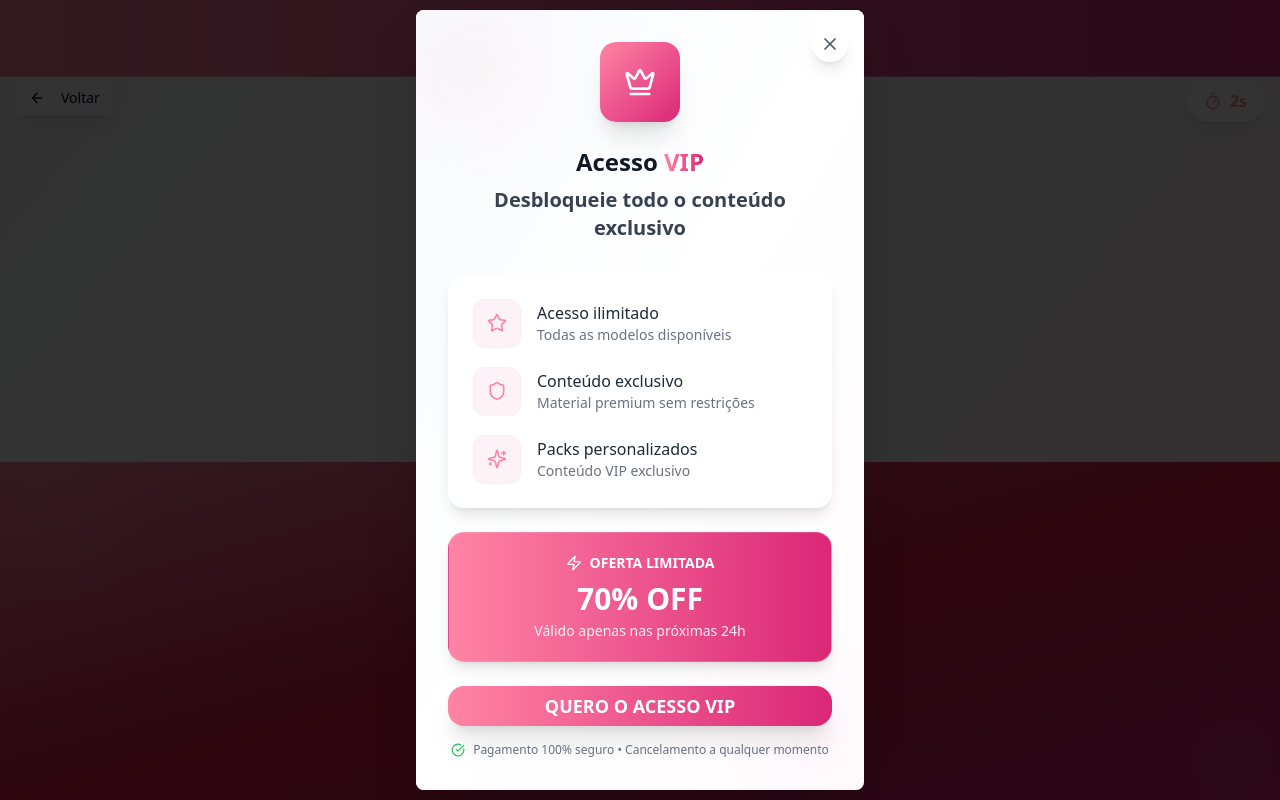
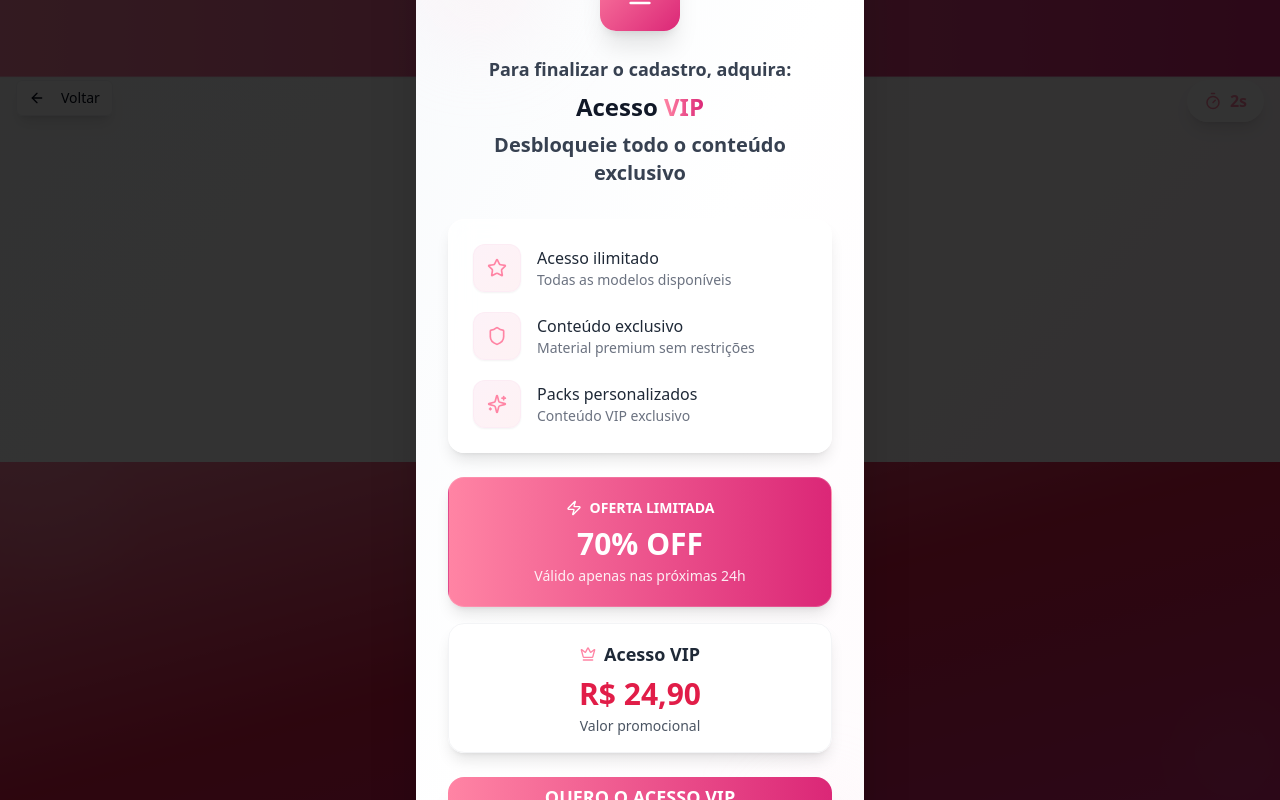
Before and after one commit to akjota2/rosa-mobile-design-flow-85, a React (Vite) app: page /catalogo in a window 1280 px wide. Both pictures are taken after a click on the button "ACESSO VIP COMPLETO". Shown: the part 735-1535 px from the top of the page. Built offline with nearby package versions, Linux system fonts and the light colour scheme.

Commit message:
feat: Add VIP popup content
Include VIP access details and offer information in the popup.

```diff
--- a/src/components/VipPopup.tsx
+++ b/src/components/VipPopup.tsx
@@ -54,15 +54,19 @@ export const VipPopup = ({ trigger, autoOpen = false, onClose }: VipPopupProps)
               <Crown className="text-white" size={32} />
             </div>
 
-            <h2 className="text-2xl font-bold text-gray-900 mb-2">
+            <h2 className="text-lg font-semibold text-gray-700 mb-2">
+              Para finalizar o cadastro, adquira:
+            </h2>
+
+            <h3 className="text-2xl font-bold text-gray-900 mb-2">
               Acesso{' '}
               <span className="text-transparent bg-clip-text bg-gradient-to-r from-primary-500 to-pink-600">
                 VIP
               </span>
-            </h2>
-            <h3 className="text-xl font-semibold text-gray-700 mb-8">
+            </h3>
+            <h4 className="text-xl font-semibold text-gray-700 mb-8">
               Desbloqueie todo o conteúdo exclusivo
-            </h3>
+            </h4>
 
             <div className="bg-white/80 backdrop-blur-md rounded-2xl p-6 mb-6 shadow-lg border border-white/60">
               <div className="space-y-5">
@@ -96,13 +100,22 @@ export const VipPopup = ({ trigger, autoOpen = false, onClose }: VipPopupProps)
               </div>
             </div>
 
-            <div className="bg-gradient-to-r from-primary-500 to-pink-600 text-white rounded-2xl p-5 mb-6 shadow-lg border border-primary-200/20">
+            <div className="bg-gradient-to-r from-primary-500 to-pink-600 text-white rounded-2xl p-5 mb-4 shadow-lg border border-primary-200/20">
               <div className="flex items-center justify-center space-x-2 mb-2">
                 <Zap className="text-white" size={16} />
                 <p className="text-sm font-bold">OFERTA LIMITADA</p>
               </div>
               <p className="text-3xl font-black mb-1">70% OFF</p>
               <p className="text-sm opacity-90">Válido apenas nas próximas 24h</p>
+            </div>
+
+            <div className="bg-white/90 backdrop-blur-sm rounded-2xl p-4 mb-6 shadow-lg border border-gray-100">
+              <div className="flex items-center justify-center space-x-2 mb-2">
+                <Crown className="text-primary-500" size={16} />
+                <p className="text-lg font-bold text-gray-800">Acesso VIP</p>
+              </div>
+              <p className="text-3xl font-black text-primary-600 mb-1">R$ 24,90</p>
+              <p className="text-sm text-gray-600">Valor promocional</p>
             </div>
 
             <Button
```
